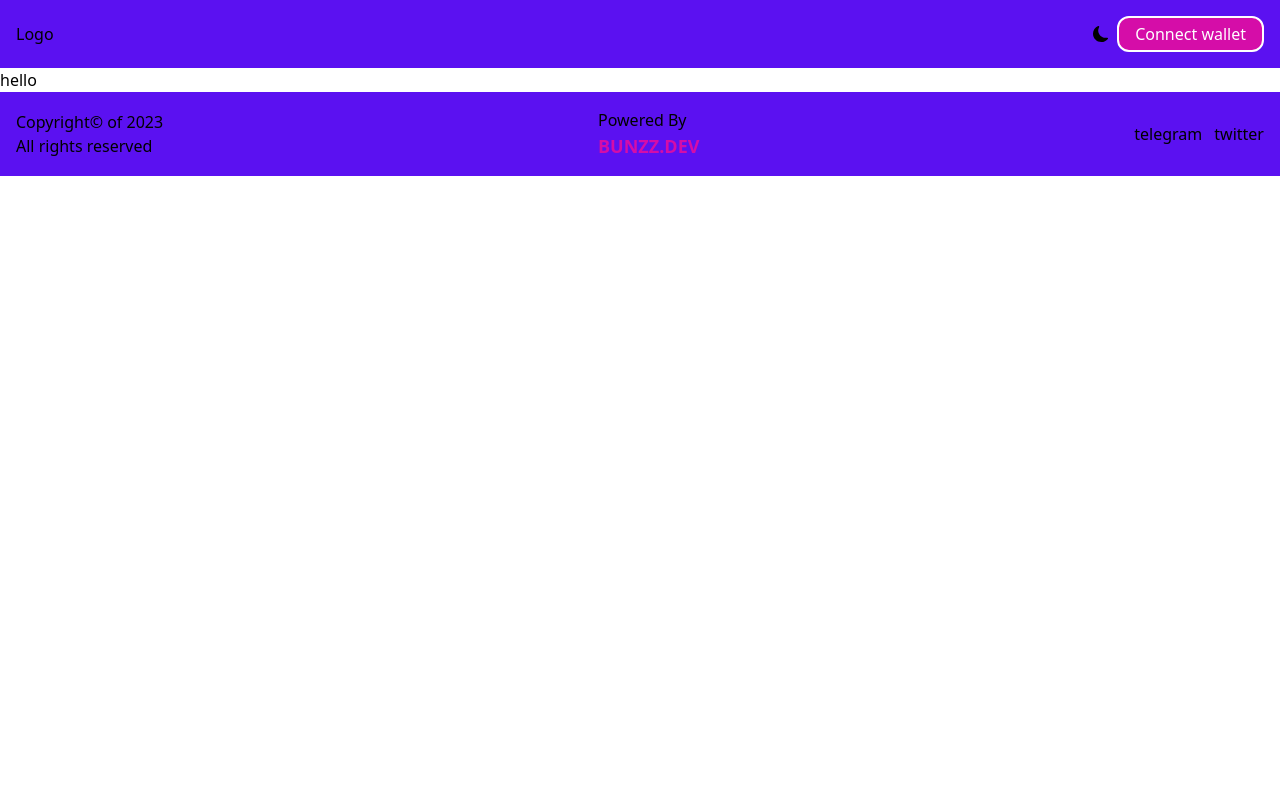
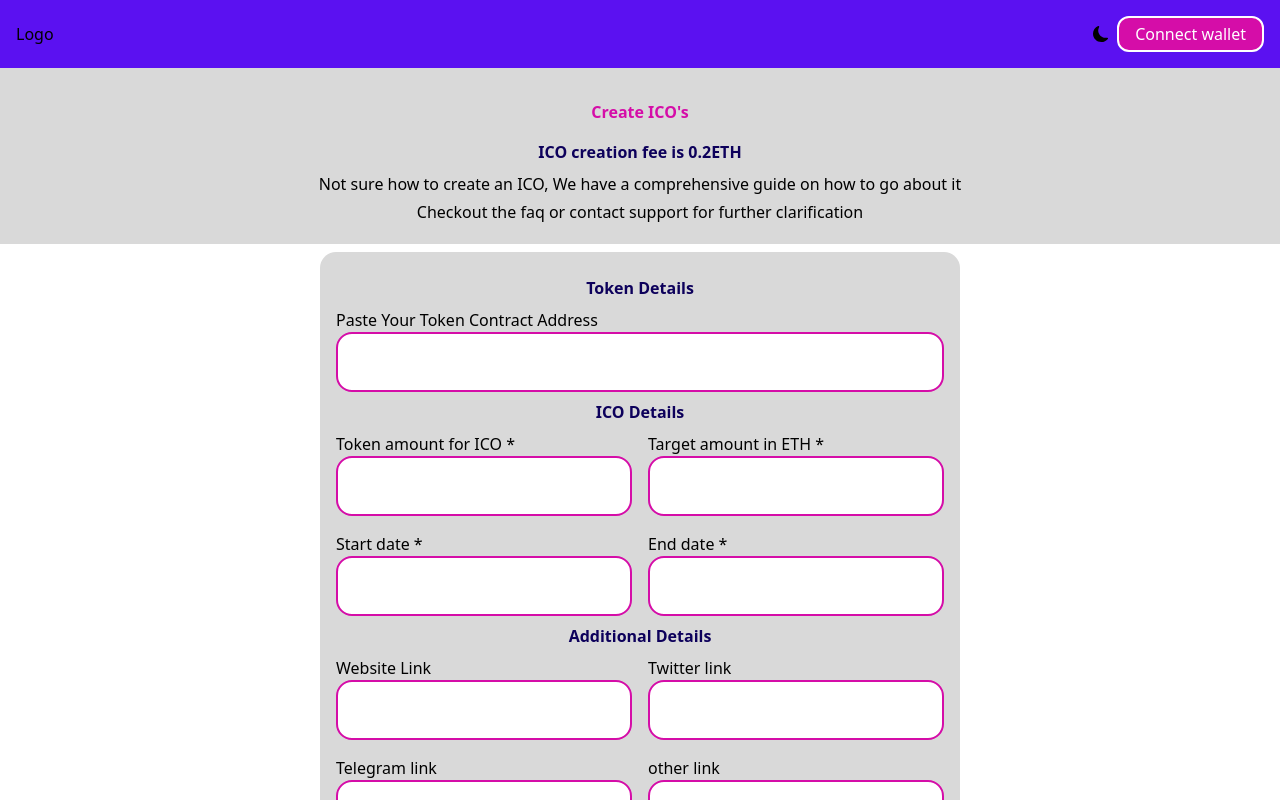
Before and after one commit to ifeanyi305/Initial_Coin_Offering, a React (Create React App) app: page /CreateICO in a window 1280 px wide. Shown: the top 800 px of the page. Built offline with nearby package versions, Linux system fonts and the light colour scheme.

Commit message:
Create ICO form

```diff
--- a/package.json
+++ b/package.json
@@ -6,6 +6,7 @@
     "@testing-library/jest-dom": "^5.16.5",
     "@testing-library/react": "^13.4.0",
     "@testing-library/user-event": "^13.5.0",
+    "prop-types": "^15.8.1",
     "react": "^18.2.0",
     "react-dom": "^18.2.0",
     "react-icons": "^4.7.1",
--- a/src/component/Featured.js
+++ b/src/component/Featured.js
@@ -5,8 +5,8 @@ import ethers from '../images/ethers.png';
 const Featured = () => {
   const navigate = useNavigate();
   return (
-    <div className="ico_contents">
-      <div className="ICO border-2  border-[#D50DA8] rounded-2xl">
+    <div className="ico_contents py-4">
+      <div className="ICO border-2 border-[#D50DA8] rounded-2xl">
         <div className="ico_image flex relative">
           <span className="bg-[#fff] px-2 text-center rounded-xl absolute right-2 top-2 border-2 border-[#D50DA8]">upcoming</span>
           <img src={ethers} className="rounded-2xl" alt="" height={200} width={300} />
--- a/src/component/FeaturedICO.js
+++ b/src/component/FeaturedICO.js
@@ -26,7 +26,7 @@ const FeaturedICO = () => {
   const breakpoint = 768;
   if (screenWidth > breakpoint) {
     return (
-      <div className="flex wrap justify-around item-center">
+      <div className="flex flex-wrap justify-around item-center">
         <Featured />
         <Featured />
         <Featured />
--- /dev/null
+++ b/src/component/FormFeild.js
@@ -0,0 +1,21 @@
+// eslint-disable-next-line
+import PropTypes from 'prop-types';
+import React from 'react';
+
+const FormFeild = ({ inputType, label }) => (
+  <div>
+    <label htmlFor="userinput" className="dark:text-[#fff]" aria-label="">{label}</label>
+    <input
+      id="userinput"
+      className="input border-2 p-4 border-[#D50DA8] bg-[#fff] dark:bg-[#000] dark:border-[#000] rounded-2xl block"
+      type={inputType}
+    />
+  </div>
+);
+
+FormFeild.propTypes = {
+  inputType: PropTypes.string.isRequired,
+  label: PropTypes.string.isRequired,
+};
+
+export default FormFeild;
--- a/src/index.css
+++ b/src/index.css
@@ -6,3 +6,7 @@
   width: fit-content;
   margin: auto;
 }
+
+.input {
+  width: 100%;
+}
--- a/src/pages/CreateICO.js
+++ b/src/pages/CreateICO.js
@@ -1,9 +1,84 @@
 import React from 'react';
+import FormFeild from '../component/FormFeild';
 
-const CreateICO = () => (
-  <div>
-    hello
-  </div>
-);
+const CreateICO = () => {
+  const style = {
+    color: 'text-center my-1 dark:text-[#fff]',
+    formColor: 'text-[#0D005B] dark:text-[#5B11F1] text-center my-2 font-extrabold',
+    formGrid: 'grid grid-cols-1 md:grid-cols-2 gap-4',
+  };
+  return (
+    <>
+      <div className="header dark:bg-[#2D3133] mb-2 py-4 bg-[#D9D9D9]">
+        <h1 className="text-[#D50DA8] text-center my-4 font-extrabold ">Create ICO&apos;s</h1>
+        <p className="text-[#0D005B] dark:text-[#5B11F1] text-center my-2 font-extrabold">ICO creation fee is 0.2ETH</p>
+        <p className={style.color}>
+          Not sure how to create an ICO, We have
+          a comprehensive guide on how to go about it
+        </p>
+        <p className={style.color}>
+          Checkout the faq or contact support for further clarification
+        </p>
+      </div>
+      <form className="dark:bg-[#2D3133] p-4 md:w-1/2 m-auto rounded-2xl mb-2 py-4 bg-[#D9D9D9]">
+        <div>
+          <h1 className={style.formColor}>Token Details</h1>
+          <FormFeild
+            inputType="text"
+            label="Paste Your Token Contract Address"
+          />
+        </div>
+        <h1 className={style.formColor}>ICO Details</h1>
+        <div className={style.formGrid}>
+          <FormFeild
+            inputType="text"
+            label="Token amount for ICO *"
+          />
+          <FormFeild
+            inputType="text"
+            label="Target amount in ETH *"
+          />
+          <FormFeild
+            inputType="text"
+            label="Start date *"
+          />
+          <FormFeild
+            inputType="text"
+            label="End date *"
+          />
+        </div>
+        <h1 className={style.formColor}>Additional Details</h1>
+        <div className={style.formGrid}>
+          <FormFeild
+            inputType="text"
+            label="Website Link"
+          />
+          <FormFeild
+            inputType="text"
+            label="Twitter link"
+          />
+          <FormFeild
+            inputType="text"
+            label="Telegram link"
+          />
+          <FormFeild
+            inputType="text"
+            label="other link"
+          />
+          <FormFeild
+            inputType="text"
+            label="Upload Token Logo 32x32 *"
+          />
+          <FormFeild
+            inputType="text"
+            label="ICO Banner not more than 5MB *"
+          />
+        </div>
+        <textarea rows="5" cols="30" className="flex p-4 my-2 items-start border-2 border-[#D50DA8] bg-[#fff] dark:bg-[#000] dark:border-[#000] rounded-2xl" />
+        <p>Details</p>
+      </form>
+    </>
+  );
+};
 
 export default CreateICO;
```
Also changed, not shown: 1 other file (tests, documents, lock files or other folders).
